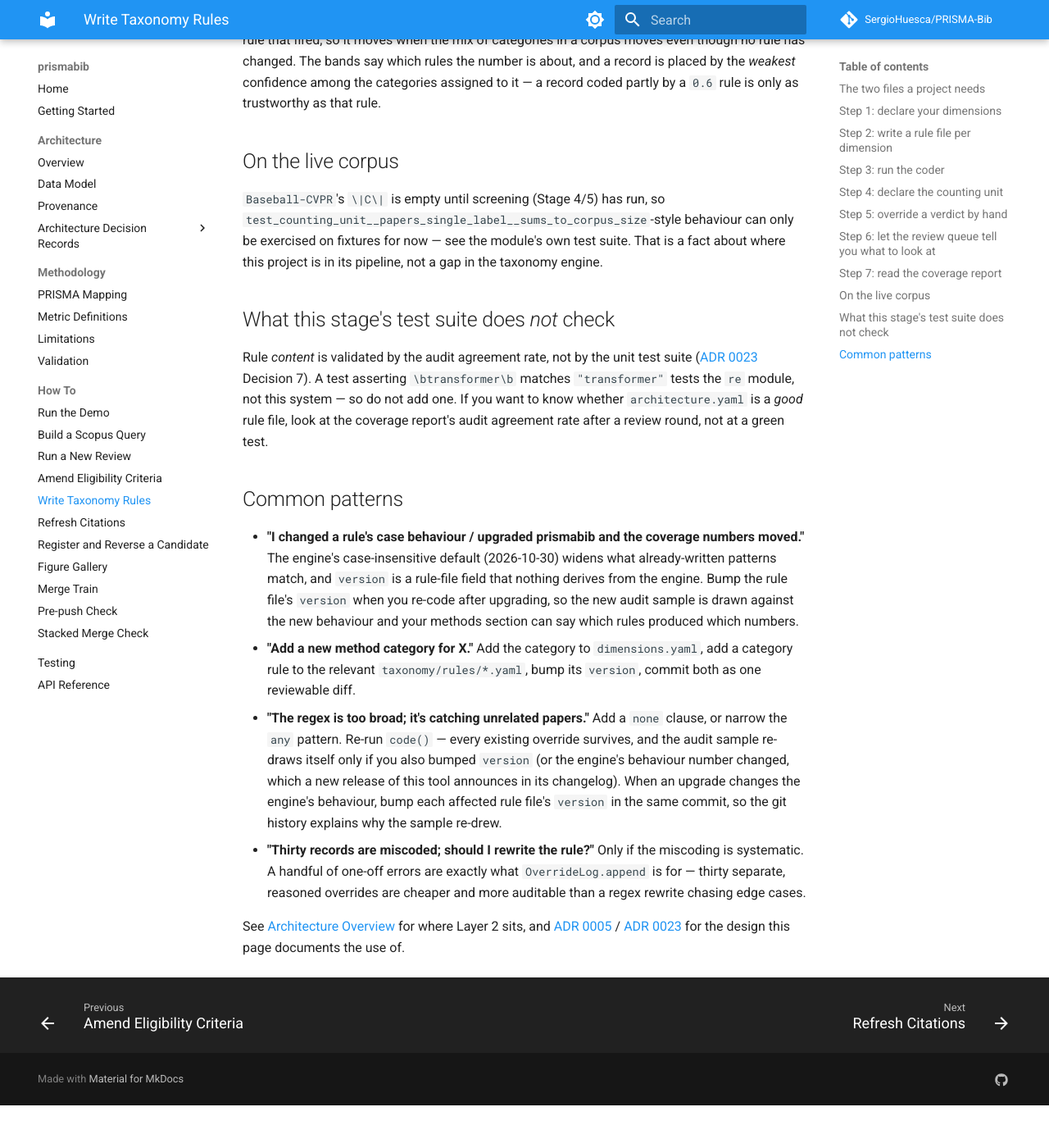
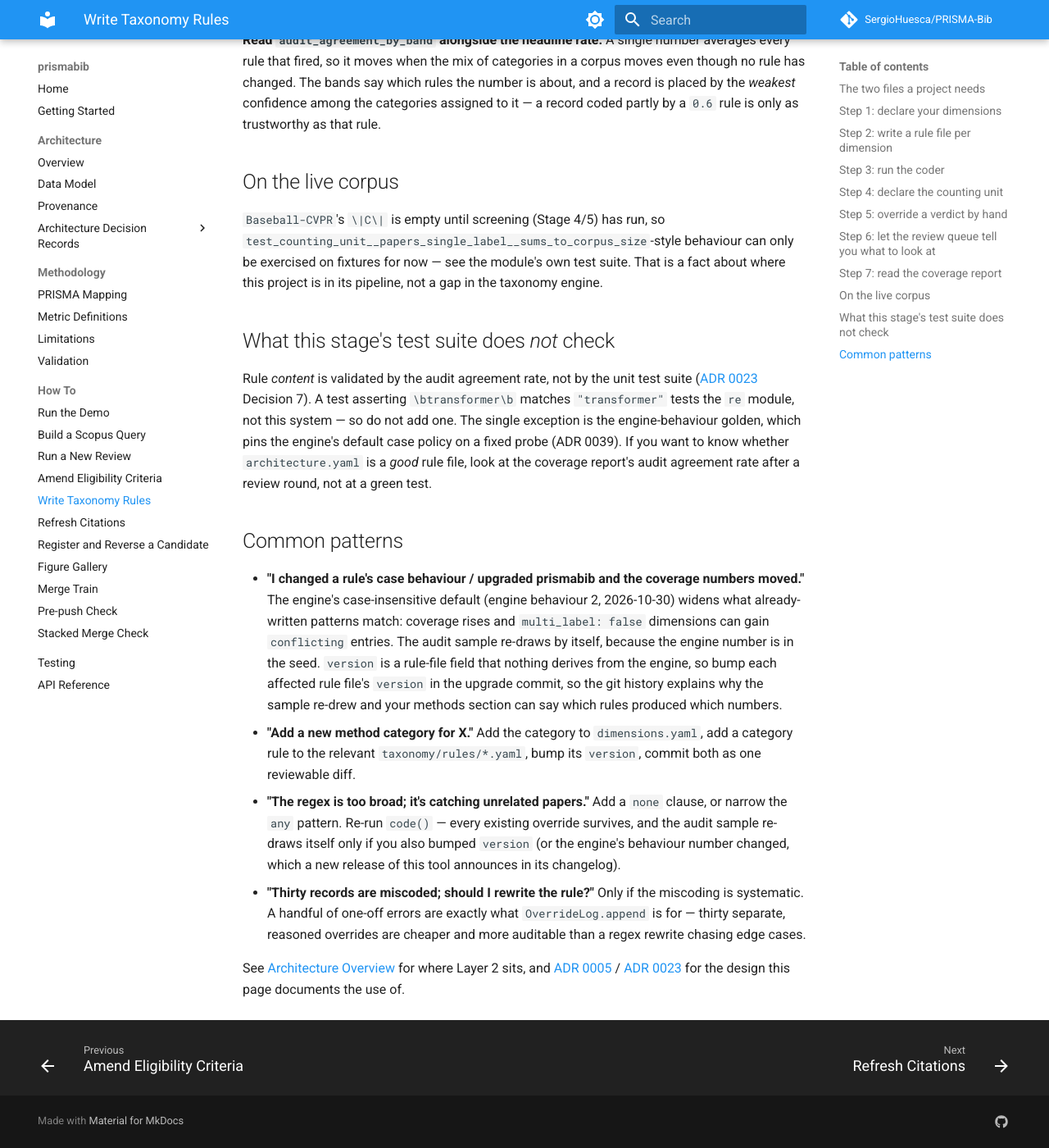
Before and after one commit to SergioHuesca/PRISMA-Bib, an MkDocs documentation site: the page built from docs/how-to/write-taxonomy-rules.md, in a window 1280 px wide and 1400 px high, scrolled down 5703 px. Shown: the whole window at 82% size. Built offline with MkDocs 1.6.1 and Material for MkDocs 9.7.7, drawn with Linux system fonts in a browser that asks for light colours; comment, search, counter and statistics services are not loaded; before the commit the page ends 7051 px from its top, so only the background shows below that; some of the changed text lies outside the part shown.

Commit message:
feat(taxonomy): engine behaviour 2 (case-insensitive rule matching), step 2 of ADR 0039
Co-Authored-By: Claude Sonnet 5.5 <noreply@anthropic.com>
Claude-Session: https://claude.ai/code/session_01QjNadz7h2UAZ2C2xhuaY8z

```diff
--- a/docs/how-to/write-taxonomy-rules.md
+++ b/docs/how-to/write-taxonomy-rules.md
@@ -218,14 +218,14 @@ coded record ids
 ([ADR 0023](../architecture/adr/0023-taxonomy-assignments-are-derived-and-overrides-replace-a-dimension.md)
 Decision 5; the engine input is
 [ADR 0039](../architecture/adr/0039-taxonomy-engine-behaviour-stamp.md)). The engine's
-behaviour number (`prismabib.taxonomy.TAXONOMY_ENGINE_BEHAVIOUR`, currently `1`: patterns match
-case-sensitively) enters the digest only when it is not `1`, so every seed drawn so far stays
-reproducible. Bump the rule version and the sample re-draws itself — exactly when the previous
+behaviour number (`prismabib.taxonomy.TAXONOMY_ENGINE_BEHAVIOUR`, currently `2`: patterns match
+case-insensitively; `1` was case-sensitive) enters the digest only when it is not `1`, so every
+seed drawn under engine 1 stays reproducible. Bump the rule version and the sample re-draws itself — exactly when the previous
 sample has stopped being evidence about the current rules. `queue.audit_seeds` carries the
 resolved seed for every dimension, and so does `report.audit_seeds`, so an agreement rate
 quoted in a methods section can be regenerated from the number printed beside it. Both
 `queue.taxonomy_engine_behaviour` and `report.taxonomy_engine_behaviour` state which engine
-produced them, and the taxonomy figure captions carry `taxonomy_engine_behaviour=1`.
+produced them, and the taxonomy figure captions carry `taxonomy_engine_behaviour=2`.
 
 ## Step 7: read the coverage report
 
@@ -268,26 +268,27 @@ this project is in its pipeline, not a gap in the taxonomy engine.
 Rule *content* is validated by the audit agreement rate, not by the unit test suite
 ([ADR 0023](../architecture/adr/0023-taxonomy-assignments-are-derived-and-overrides-replace-a-dimension.md)
 Decision 7). A test asserting `\btransformer\b` matches `"transformer"` tests the `re` module,
-not this system — so do not add one. If you want to know whether `architecture.yaml` is a
+not this system — so do not add one. The single exception is the engine-behaviour golden, which
+pins the engine's default case policy on a fixed probe (ADR 0039). If you want to know whether `architecture.yaml` is a
 *good* rule file, look at the coverage report's audit agreement rate after a review round, not
 at a green test.
 
 ## Common patterns
 
 - **"I changed a rule's case behaviour / upgraded prismabib and the coverage numbers moved."**
-  The engine's case-insensitive default (2026-10-30) widens what already-written patterns
-  match, and `version` is a rule-file field that nothing derives from the engine. Bump the rule
-  file's `version` when you re-code after upgrading, so the new audit sample is drawn against
-  the new behaviour and your methods section can say which rules produced which numbers.
+  The engine's case-insensitive default (engine behaviour 2, 2026-10-30) widens what
+  already-written patterns match: coverage rises and `multi_label: false` dimensions can gain
+  `conflicting` entries. The audit sample re-draws by itself, because the engine number is in the
+  seed. `version` is a rule-file field that nothing derives from the engine, so bump each
+  affected rule file's `version` in the upgrade commit, so the git history explains why the
+  sample re-drew and your methods section can say which rules produced which numbers.
 - **"Add a new method category for X."** Add the category to `dimensions.yaml`, add a
   category rule to the relevant `taxonomy/rules/*.yaml`, bump its `version`, commit both as
   one reviewable diff.
 - **"The regex is too broad; it's catching unrelated papers."** Add a `none` clause, or narrow
   the `any` pattern. Re-run `code()` — every existing override survives, and the audit sample
   re-draws itself only if you also bumped `version` (or the engine's behaviour number changed,
-  which a new release of this tool announces in its changelog). When an upgrade changes the
-  engine's behaviour, bump each affected rule file's `version` in the same commit, so the git
-  history explains why the sample re-drew.
+  which a new release of this tool announces in its changelog).
 - **"Thirty records are miscoded; should I rewrite the rule?"** Only if the miscoding is
   systematic. A handful of one-off errors are exactly what `OverrideLog.append` is for — thirty
   separate, reasoned overrides are cheaper and more auditable than a regex rewrite chasing edge
```
Also changed, not shown: other parts of docs/how-to/write-taxonomy-rules.md (+2 -2 lines), 2 other files.
